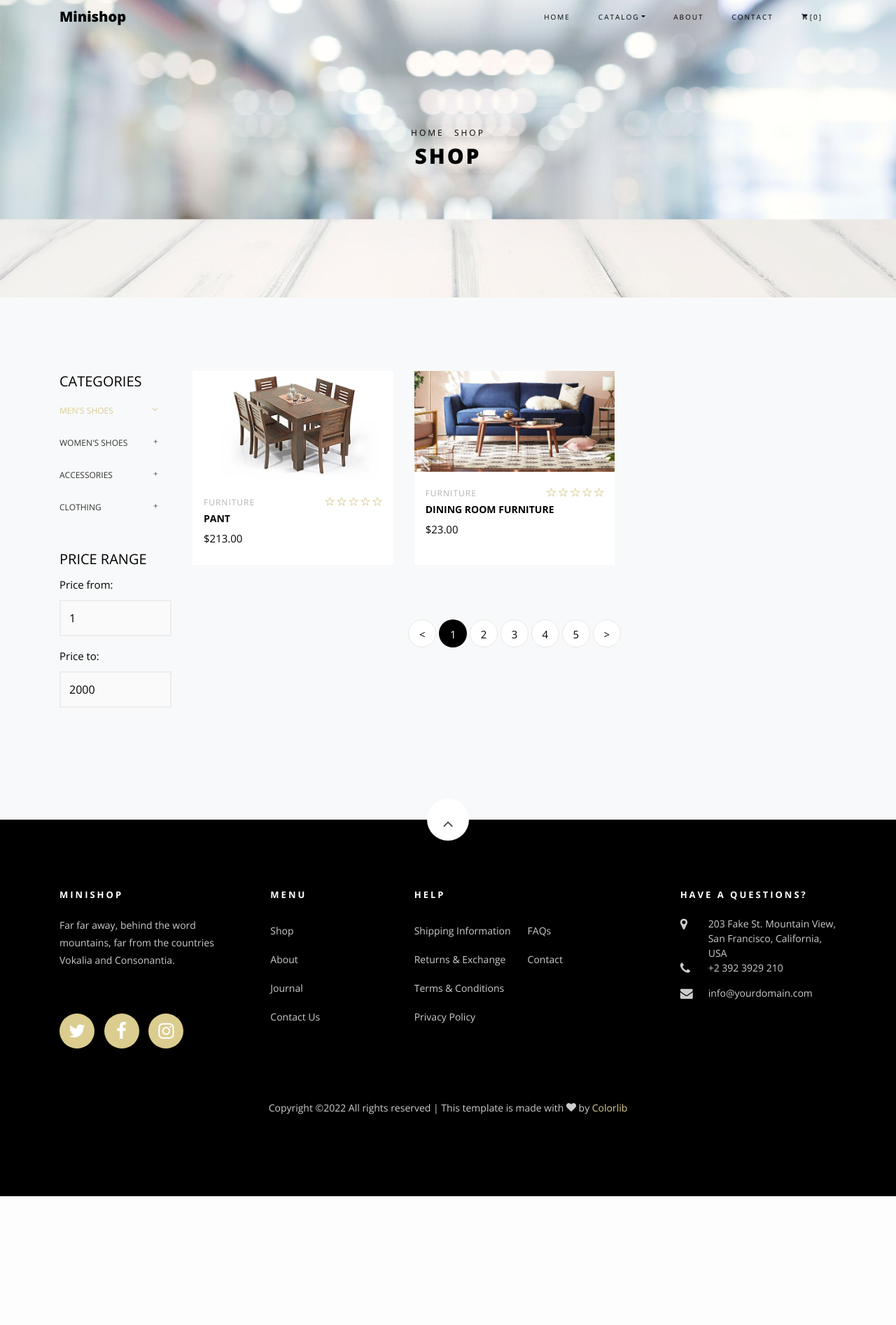
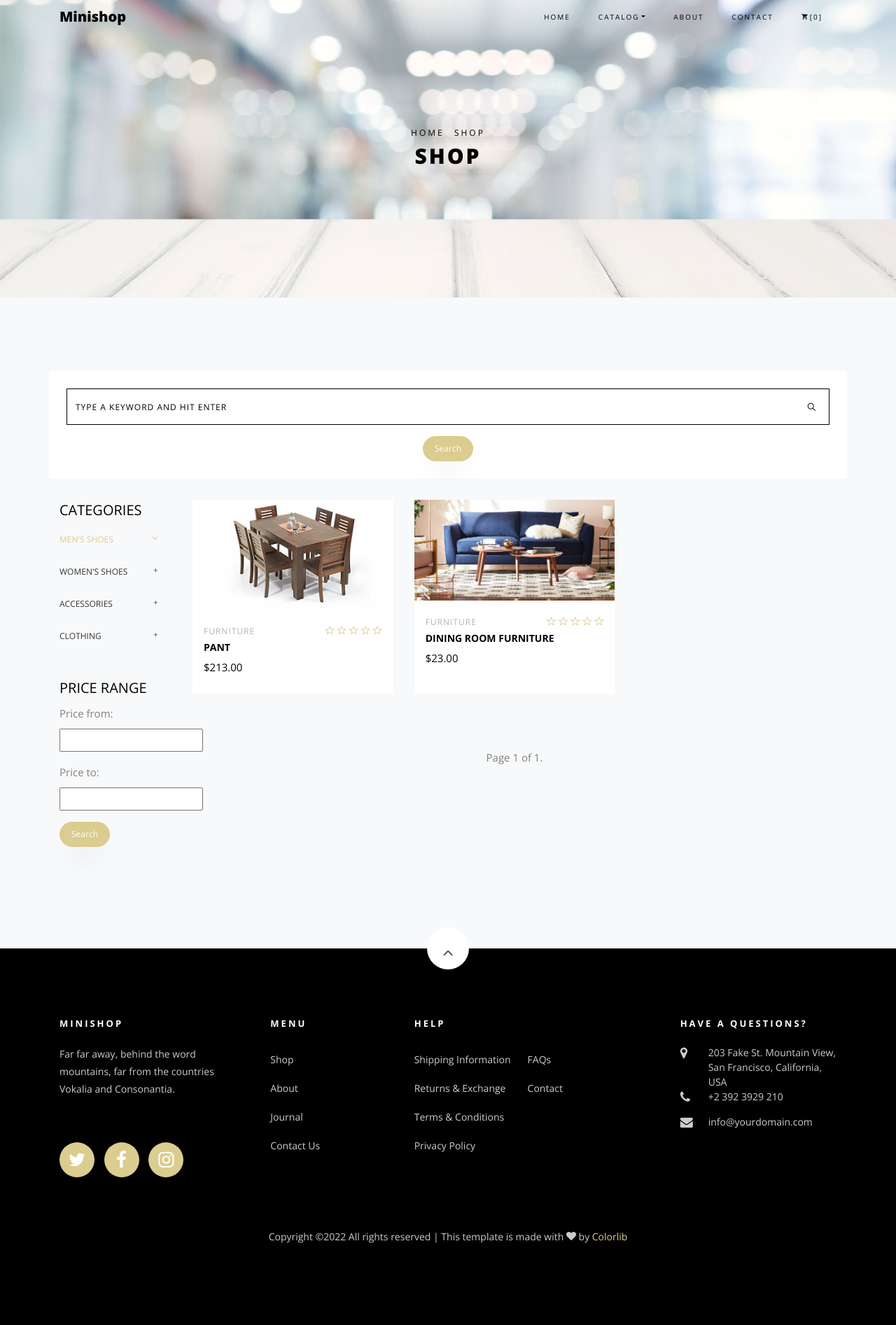
Before and after one commit to avviscoding/djangoecomm, a Django app: page /products_page/ in a window 1280 px wide. Shown: the part 29-1922 px from the top of the page at 70% size. Before the commit the page ends 1738 px from the top, so only its background shows below. Run offline with Django 4.2, Linux system fonts and the light colour scheme; a user stored in the database is signed in; data comes from the database, SQL or seed files in the repository; both versions use the stored data as it was after the commit; some libraries are stand-ins or nearby versions; some web fonts are replaced.

Commit message:
search filter done

```diff
--- /dev/null
+++ b/products/filters.py
@@ -0,0 +1,10 @@
+import django_filters
+from .models import *
+
+class ProductFilter(django_filters.FilterSet):
+    from_price = django_filters.NumberFilter(field_name='price', label='Price from:', lookup_expr='gte')
+    to_price = django_filters.NumberFilter(field_name='price', label='Price to:', lookup_expr='lte')
+
+    class Meta:
+        model = Product
+        fields = ()
--- a/products/templates/products/products_home.html
+++ b/products/templates/products/products_home.html
@@ -61,21 +61,43 @@ products home
 		    		<div class="row mt-5">
 		          <div class="col text-center">
 		            <div class="block-27">
-		              <ul>
-		                <li><a href="#">&lt;</a></li>
-		                <li class="active"><span>1</span></li>
-		                <li><a href="#">2</a></li>
-		                <li><a href="#">3</a></li>
-		                <li><a href="#">4</a></li>
-		                <li><a href="#">5</a></li>
-		                <li><a href="#">&gt;</a></li>
-		              </ul>
+                  <span class="step-links">
+                      {% if all_products_fashion.has_previous %}
+                          <a href="?page=1">&laquo; first</a>
+                          <a href="?page={{ all_products_fashion.previous_page_number }}">previous</a>
+                      {% endif %}
+
+                      <span class="current">
+                          Page {{ all_products_fashion.number }} of {{ all_products_fashion.paginator.num_pages }}.
+                      </span>
+
+                      {% if all_products_fashion.has_next %}
+                          <a href="?page={{ all_products_fashion.next_page_number }}">next</a>
+                          <a href="?page={{ all_products_fashion.paginator.num_pages }}">last &raquo;</a>
+                      {% endif %}
+                  </span>
+
 		            </div>
 		          </div>
 		        </div>
 		    	</div>
 
+          <div class="sidebar-box">
+            <form class="search-form" method="post">
+              {% csrf_token %}
+              <div class="form-group">
+                <span class="icon ion-ios-search"></span>
+                <input type="text" class="form-control" name='search_product' placeholder="Type a keyword and hit enter">
+              </div>
+              <div align="center">
+                <button type="submit" class="btn btn-primary py-2 px-3">Search</button>
+              </div>
+
+            </form>
+          </div>
+
 		    	<div class="col-md-4 col-lg-2">
+
 		    		<div class="sidebar">
 							<div class="sidebar-box-2">
 								<h2 class="heading">Categories</h2>
@@ -164,40 +186,11 @@ products home
 							</div>
 							<div class="sidebar-box-2">
 								<h2 class="heading">Price Range</h2>
-								<form method="post" class="colorlib-form-2">
-		              <div class="row">
-		                <div class="col-md-12">
-		                  <div class="form-group">
-		                    <label for="guests">Price from:</label>
-		                    <div class="form-field">
-		                      <i class="icon icon-arrow-down3"></i>
-		                      <select name="people" id="people" class="form-control">
-		                        <option value="#">1</option>
-		                        <option value="#">200</option>
-		                        <option value="#">300</option>
-		                        <option value="#">400</option>
-		                        <option value="#">1000</option>
-		                      </select>
-		                    </div>
-		                  </div>
-		                </div>
-		                <div class="col-md-12">
-		                  <div class="form-group">
-		                    <label for="guests">Price to:</label>
-		                    <div class="form-field">
-		                      <i class="icon icon-arrow-down3"></i>
-		                      <select name="people" id="people" class="form-control">
-		                        <option value="#">2000</option>
-		                        <option value="#">4000</option>
-		                        <option value="#">6000</option>
-		                        <option value="#">8000</option>
-		                        <option value="#">10000</option>
-		                      </select>
-		                    </div>
-		                  </div>
-		                </div>
-		              </div>
-		            </form>
+
+                <form method="get">
+                  {{ all_products_filter.form.as_p }}
+                  <button type="submit" class="btn btn-primary py-2 px-3">Search</button>
+              </form>
 							</div>
 						</div>
     			</div>
--- a/products/views.py
+++ b/products/views.py
@@ -3,6 +3,9 @@ from django.contrib.auth.decorators import login_required
 from .models import *
 from cart.models import *
 from django.contrib import messages
+from django.core.paginator import Paginator
+from .filters import ProductFilter
+
 
 # Create your views here.
 @login_required(login_url = 'account:login')
@@ -19,6 +22,7 @@ def products_home(request):
 
     all_category = Category.objects.all()
 
+
     if request.method == 'POST':
         if 'search_product' in request.POST:
             search = request.POST['search_product']
@@ -28,10 +32,24 @@ def products_home(request):
                 all_products_fashion = Product.objects.all()
     else:
         all_products_fashion = Product.objects.all()
+        all_products_filter = ProductFilter(request.GET, queryset=all_products_fashion)
+        all_products_fashion = all_products_filter.qs
+        print(all_products_fashion)
+    page_num = request.GET.get('page', 1)
+    paginator = Paginator(all_products_fashion, 12)
+
+    try:
+        all_products_fashion = paginator.page(page_num)
+    except PageNotAnInteger:
+        all_products_fashion = paginator.page(1)
+    except EmptyPage:
+        all_products_fashion = paginator.page(paginator.num_pages)
+
 
     context = {
         'all_products_fashion':all_products_fashion,
         'all_category':all_category,
+        'all_products_filter':all_products_filter,
     }
     return render(request, 'products/products_home.html', context)
 
--- a/templates/base/base.html
+++ b/templates/base/base.html
@@ -54,7 +54,7 @@
     </div>
     <nav class="navbar navbar-expand-lg navbar-dark ftco_navbar bg-dark ftco-navbar-light" id="ftco-navbar">
 	    <div class="container">
-	      <a class="navbar-brand" href="index.html">Minishop</a>
+	      <a class="navbar-brand" href="/">Minishop</a>
 	      <button class="navbar-toggler" type="button" data-toggle="collapse" data-target="#ftco-nav" aria-controls="ftco-nav" aria-expanded="false" aria-label="Toggle navigation">
 	        <span class="oi oi-menu"></span> Menu
 	      </button>
```
Also changed, not shown: DjEcom/settings.py (+11 -0 lines), account/views.py (+13 -1 lines), db.sqlite3.
